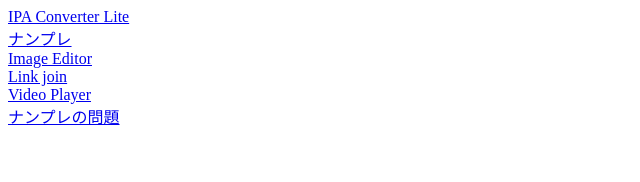
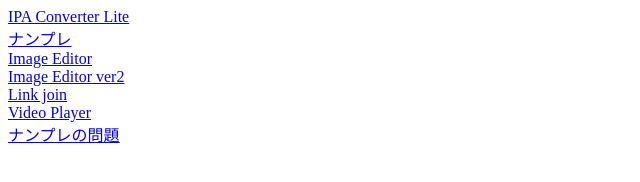
Before and after one commit to Luecy/learning, a plain HTML site: page index.html in a window 1280 px wide. Shown: the whole page, without its empty margins (0-640 px from the left). Drawn offline with Linux system fonts and the light colour scheme.

Commit message:
Update index.html

```diff
--- a/index.html
+++ b/index.html
@@ -9,6 +9,7 @@
 		<a href="./IPA_Converter_Lite/index.html">IPA Converter Lite</a><br>
 		<a href="./number_place/index.html">ナンプレ</a><br>
 		<a href="./Image_Editor/index.html">Image Editor</a><br>
+		<a href="./Image_Editor_ver2/index.html">Image Editor ver2</a><br>
 		<a href="./Link/index.html">Link join</a><br>
 		<a href="./video_player/index.html">Video Player</a><br>
 		<a href="ナンプレの問題.txt">ナンプレの問題</a><br>
```
